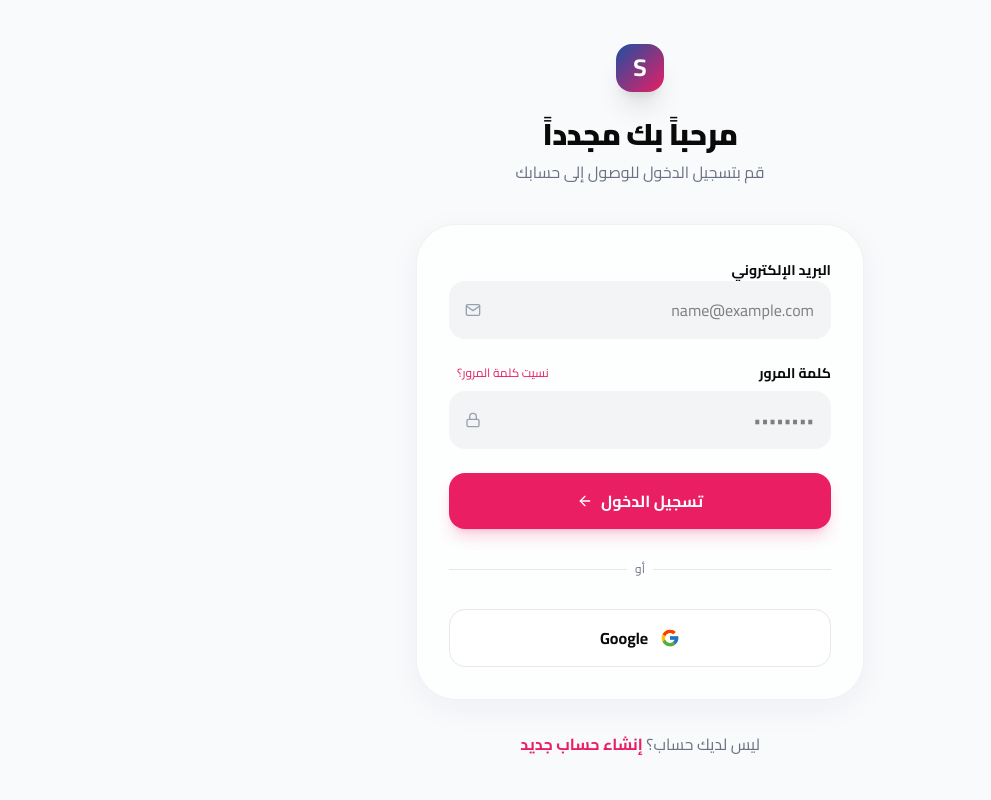
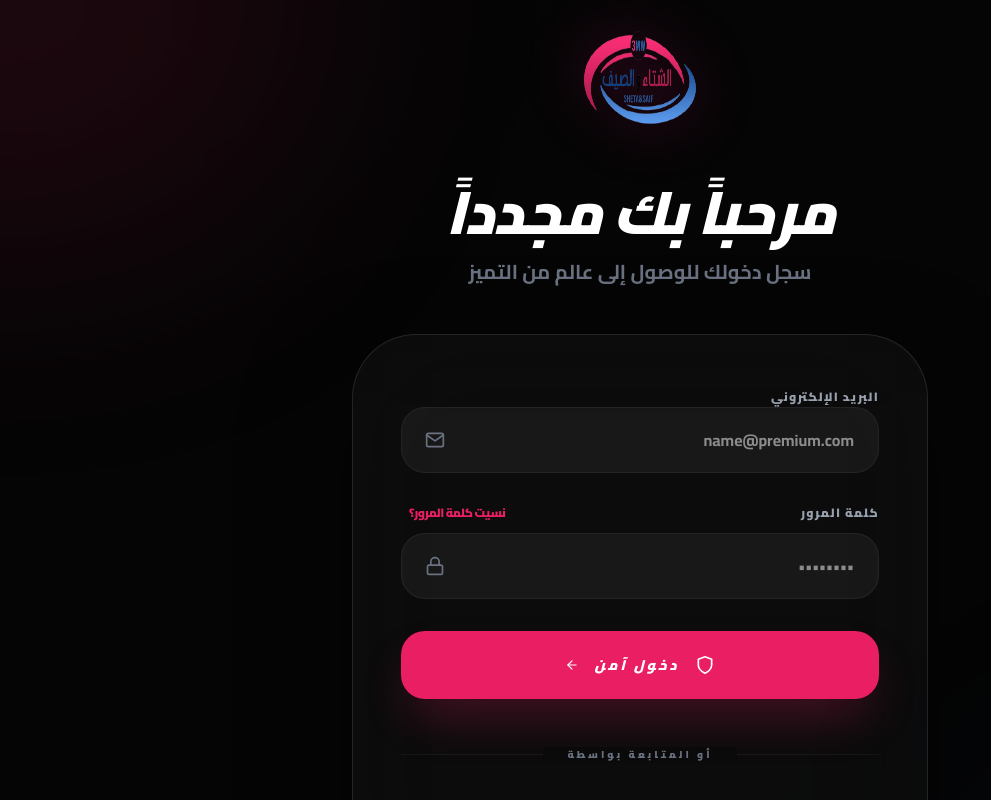
Before and after one commit to mohammedtarek206/Shita-saif, a Next.js app: page /login in a window 1280 px wide. Shown: the top 800 px of the page, without its empty margins (0-991 px from the left). Built offline with nearby package versions, Linux system fonts and the light colour scheme.

Commit message:
feat: complete premium UI overhaul, auth pages modernization, and full-stack audit fixes

```diff
--- a/src/app/(auth)/login/page.tsx
+++ b/src/app/(auth)/login/page.tsx
@@ -1,21 +1,22 @@
 "use client";
 
-import React from "react";
+import React, { useState } from "react";
 import Link from "next/link";
-import { FiMail, FiLock, FiArrowRight } from "react-icons/fi";
+import { FiMail, FiLock, FiArrowRight, FiShield } from "react-icons/fi";
 import { FcGoogle } from "react-icons/fc";
 import { useLanguage } from "@/context/LanguageContext";
 import { signIn } from "next-auth/react";
+import { motion } from "framer-motion";
 
 export default function LoginPage() {
   const { language } = useLanguage();
-  const [formData, setFormData] = React.useState({
+  const [formData, setFormData] = useState({
     email: "",
     password: "",
   });
 
-  const [loading, setLoading] = React.useState(false);
-  const [error, setError] = React.useState("");
+  const [loading, setLoading] = useState(false);
+  const [error, setError] = useState("");
 
   const handleSubmit = async (e: React.FormEvent) => {
     e.preventDefault();
@@ -29,61 +30,85 @@ export default function LoginPage() {
     });
 
     if (result?.error) {
-      setError(language === "ar" ? "بيانات الدخول غير صحيحة" : "Invalid email or password");
+      setError(language === "ar" ? "بيانات الدخول غير صحيحة" : "Invalid credentials. Please try again.");
       setLoading(false);
     } else {
       window.location.href = "/";
     }
   };
 
+  const t = {
+    title: language === "ar" ? "مرحباً بك مجدداً" : "Welcome Back",
+    subtitle: language === "ar" ? "سجل دخولك للوصول إلى عالم من التميز" : "Sign in to access a world of excellence",
+    email: language === "ar" ? "البريد الإلكتروني" : "Email Address",
+    password: language === "ar" ? "كلمة المرور" : "Password",
+    forgot: language === "ar" ? "نسيت كلمة المرور؟" : "Forgot password?",
+    signIn: language === "ar" ? "دخول آمن" : "Secure Sign In",
+    or: language === "ar" ? "أو المتابعة بواسطة" : "Or continue with",
+    noAccount: language === "ar" ? "ليس لديك حساب؟" : "Don't have an account?",
+    create: language === "ar" ? "إنشاء حساب جديد" : "Create an account",
+  };
+
   return (
-    <div className="min-h-screen flex items-center justify-center bg-gray-50 dark:bg-dark p-4">
-      <div className="w-full max-w-md">
-        <div className="text-center mb-10">
-          <Link href="/" className="inline-flex items-center gap-2 mb-6">
-            <div className="w-12 h-12 gradient-primary rounded-2xl flex items-center justify-center text-white font-bold text-2xl shadow-xl">
-              S
-            </div>
+    <div className="min-h-screen flex items-center justify-center bg-[#050505] relative overflow-hidden p-4">
+      {/* Background Decor */}
+      <div className="absolute top-0 left-0 w-full h-full overflow-hidden pointer-events-none">
+        <div className="absolute -top-1/4 -left-1/4 w-1/2 h-1/2 bg-primary/10 rounded-full blur-[120px]" />
+        <div className="absolute -bottom-1/4 -right-1/4 w-1/2 h-1/2 bg-secondary/10 rounded-full blur-[120px]" />
+      </div>
+
+      <motion.div
+        initial={{ opacity: 0, y: 20 }} animate={{ opacity: 1, y: 0 }}
+        className="w-full max-w-xl relative z-10"
+      >
+        <div className="text-center mb-12">
+          <Link href="/" className="inline-block group mb-8">
+            <motion.img
+              whileHover={{ scale: 1.1, rotate: 5 }}
+              src="/Logo-removebg-preview.png"
+              alt="Logo"
+              className="w-24 h-24 md:w-32 md:h-32 mx-auto drop-shadow-[0_0_30px_rgba(255,20,147,0.3)]"
+            />
           </Link>
-          <h1 className="text-3xl font-black mb-2">
-            {language === "ar" ? "مرحباً بك مجدداً" : "Welcome Back"}
+          <h1 className="text-4xl md:text-6xl font-black mb-4 italic uppercase tracking-tighter text-white">
+            {t.title}
           </h1>
-          <p className="text-gray-500">
-            {language === "ar" ? "قم بتسجيل الدخول للوصول إلى حسابك" : "Sign in to access your account"}
+          <p className="text-gray-500 font-bold text-lg md:text-xl">
+            {t.subtitle}
           </p>
         </div>
 
-        <div className="glass p-8 rounded-[2.5rem] border-white/20 shadow-2xl">
-          <form className="space-y-6" onSubmit={handleSubmit}>
-            <div className="space-y-2">
-              <label className="text-sm font-bold ml-2">{language === "ar" ? "البريد الإلكتروني" : "Email Address"}</label>
-              <div className="relative">
-                <FiMail className="absolute left-4 top-1/2 -translate-y-1/2 text-gray-400" />
+        <div className="bg-white/[0.03] backdrop-blur-3xl p-8 md:p-12 rounded-[4rem] border border-white/10 shadow-[0_40px_100px_rgba(0,0,0,0.5)]">
+          <form className="space-y-8" onSubmit={handleSubmit}>
+            <div className="space-y-3">
+              <label className="text-xs font-black uppercase tracking-widest text-gray-400 ml-2">{t.email}</label>
+              <div className="relative group">
+                <FiMail className="absolute left-6 top-1/2 -translate-y-1/2 text-gray-500 group-focus-within:text-primary transition-colors text-xl" />
                 <input
                   type="email"
                   required
-                  placeholder="name@example.com"
-                  className="w-full pl-12 pr-4 py-4 bg-gray-100 dark:bg-white/5 border border-transparent focus:border-primary rounded-2xl outline-none transition-all"
+                  placeholder="name@premium.com"
+                  className="w-full pl-16 pr-6 py-5 bg-white/5 border border-white/5 focus:border-primary/50 rounded-3xl outline-none transition-all text-white font-bold"
                   value={formData.email}
                   onChange={(e) => setFormData({ ...formData, email: e.target.value })}
                 />
               </div>
             </div>
 
-            <div className="space-y-2">
+            <div className="space-y-3">
               <div className="flex items-center justify-between ml-2">
-                <label className="text-sm font-bold">{language === "ar" ? "كلمة المرور" : "Password"}</label>
-                <Link href="/forgot-password" className="text-xs text-primary hover:underline">
-                  {language === "ar" ? "نسيت كلمة المرور؟" : "Forgot password?"}
+                <label className="text-xs font-black uppercase tracking-widest text-gray-400">{t.password}</label>
+                <Link href="/forgot-password" size="sm" className="text-xs text-primary font-black uppercase tracking-tighter hover:opacity-80">
+                  {t.forgot}
                 </Link>
               </div>
-              <div className="relative">
-                <FiLock className="absolute left-4 top-1/2 -translate-y-1/2 text-gray-400" />
+              <div className="relative group">
+                <FiLock className="absolute left-6 top-1/2 -translate-y-1/2 text-gray-500 group-focus-within:text-primary transition-colors text-xl" />
                 <input
                   type="password"
                   required
                   placeholder="••••••••"
-                  className="w-full pl-12 pr-4 py-4 bg-gray-100 dark:bg-white/5 border border-transparent focus:border-primary rounded-2xl outline-none transition-all"
+                  className="w-full pl-16 pr-6 py-5 bg-white/5 border border-white/5 focus:border-primary/50 rounded-3xl outline-none transition-all text-white font-bold"
                   value={formData.password}
                   onChange={(e) => setFormData({ ...formData, password: e.target.value })}
                 />
@@ -91,54 +116,57 @@ export default function LoginPage() {
             </div>
 
             {error && (
-              <div className="bg-red-500/10 border border-red-500/20 text-red-500 p-4 rounded-2xl text-sm font-bold text-center">
+              <motion.div initial={{ opacity: 0, scale: 0.9 }} animate={{ opacity: 1, scale: 1 }} className="bg-red-500/10 border border-red-500/20 text-red-500 p-5 rounded-3xl text-sm font-black text-center italic">
                 {error}
-              </div>
+              </motion.div>
             )}
 
             <button
               type="submit"
               disabled={loading}
-              className="w-full py-4 bg-primary text-white rounded-2xl font-bold shadow-lg shadow-primary/20 hover:scale-[1.02] transition-all flex items-center justify-center gap-2 disabled:opacity-50"
+              className="w-full py-6 bg-primary text-white rounded-3xl font-black uppercase tracking-[0.2em] shadow-2xl shadow-primary/30 hover:scale-[1.02] active:scale-[0.98] transition-all flex items-center justify-center gap-4 disabled:opacity-50 text-sm italic"
             >
               {loading ? (
-                <div className="w-6 h-6 border-2 border-white/30 border-t-white rounded-full animate-spin" />
+                <div className="w-7 h-7 border-4 border-white/30 border-t-white rounded-full animate-spin" />
               ) : (
                 <>
-                  {language === "ar" ? "تسجيل الدخول" : "Sign In"}
+                  <FiShield className="text-xl" />
+                  {t.signIn}
                   <FiArrowRight className={language === "ar" ? "rotate-180" : ""} />
                 </>
               )}
             </button>
           </form>
 
-          <div className="relative my-8">
+          {/* Luxury Divider */}
+          <div className="relative my-12">
             <div className="absolute inset-0 flex items-center">
-              <div className="w-full border-t border-gray-200 dark:border-white/10"></div>
+              <div className="w-full border-t border-white/5"></div>
             </div>
-            <div className="relative flex justify-center text-xs uppercase">
-              <span className="bg-white dark:bg-dark px-2 text-gray-500">{language === "ar" ? "أو" : "Or continue with"}</span>
+            <div className="relative flex justify-center">
+              <span className="bg-[#0A0A0A] px-6 text-[10px] font-black uppercase tracking-[0.3em] text-gray-500">
+                {t.or}
+              </span>
             </div>
           </div>
 
           <button
             type="button"
             onClick={() => signIn("google")}
-            className="w-full py-4 bg-white dark:bg-white/5 border border-gray-200 dark:border-white/10 rounded-2xl font-bold flex items-center justify-center gap-3 hover:bg-gray-50 dark:hover:bg-white/10 transition-all"
+            className="w-full py-5 bg-white/5 border border-white/5 rounded-3xl font-black uppercase tracking-widest flex items-center justify-center gap-4 hover:bg-white/10 transition-all text-white group"
           >
-            <FcGoogle className="text-xl" />
-            <span>Google</span>
+            <FcGoogle className="text-2xl group-hover:scale-110 transition-transform" />
+            <span className="text-xs">{language === "ar" ? "المتابعة بواسطة Google" : "Continue with Google"}</span>
           </button>
         </div>
 
-
-        <p className="text-center mt-8 text-gray-500">
-          {language === "ar" ? "ليس لديك حساب؟" : "Don't have an account?"}{" "}
-          <Link href="/register" className="text-primary font-bold hover:underline">
-            {language === "ar" ? "إنشاء حساب جديد" : "Create an account"}
+        <p className="text-center mt-12 text-gray-500 font-bold">
+          {t.noAccount}{" "}
+          <Link href="/register" className="text-primary font-black uppercase tracking-tighter hover:underline decoration-2 underline-offset-4 ml-2">
+            {t.create}
           </Link>
         </p>
-      </div>
+      </motion.div>
     </div>
   );
 }
--- a/src/app/(auth)/register/page.tsx
+++ b/src/app/(auth)/register/page.tsx
@@ -2,11 +2,12 @@
 
 import React, { useState } from "react";
 import Link from "next/link";
-import { FiMail, FiLock, FiUser, FiArrowRight } from "react-icons/fi";
+import { FiMail, FiLock, FiUser, FiArrowRight, FiShieldCheck } from "react-icons/fi";
 import { FcGoogle } from "react-icons/fc";
 import { useLanguage } from "@/context/LanguageContext";
 import { signIn } from "next-auth/react";
 import { useRouter } from "next/navigation";
+import { motion } from "framer-motion";
 
 export default function RegisterPage() {
   const { language } = useLanguage();
@@ -35,10 +36,9 @@ export default function RegisterPage() {
       const data = await res.json();
 
       if (!res.ok) {
-        throw new Error(data.error || "Something went wrong");
+        throw new Error(data.error || "Registration failed");
       }
 
-      // Automatically sign in after registration
       const result = await signIn("credentials", {
         email: formData.email,
         password: formData.password,
@@ -58,34 +58,58 @@ export default function RegisterPage() {
     }
   };
 
+  const t = {
+    title: language === "ar" ? "ابدأ رحلتك معنا" : "Begin Your Journey",
+    subtitle: language === "ar" ? "انضم إلى نخبة عملاء الشتاء والصيف" : "Join the elite Winter & Summer community",
+    name: language === "ar" ? "الاسم بالكامل" : "Full Name",
+    email: language === "ar" ? "البريد الإلكتروني" : "Email Address",
+    password: language === "ar" ? "كلمة المرور" : "Password",
+    register: language === "ar" ? "إنشاء حساب فاخر" : "Create Premium Account",
+    or: language === "ar" ? "أو التسجيل بواسطة" : "Or register with",
+    hasAccount: language === "ar" ? "لديك حساب بالفعل؟" : "Already have an account?",
+    login: language === "ar" ? "تسجيل الدخول" : "Sign In",
+  };
+
   return (
-    <div className="min-h-screen flex items-center justify-center bg-gray-50 dark:bg-dark p-4">
-      <div className="w-full max-w-md">
-        <div className="text-center mb-10">
-          <Link href="/" className="inline-flex items-center gap-2 mb-6">
-            <div className="w-12 h-12 gradient-primary rounded-2xl flex items-center justify-center text-white font-bold text-2xl shadow-xl">
-              S
-            </div>
+    <div className="min-h-screen flex items-center justify-center bg-[#050505] relative overflow-hidden p-4">
+      {/* Background Decor */}
+      <div className="absolute top-0 left-0 w-full h-full overflow-hidden pointer-events-none">
+        <div className="absolute -top-1/4 -right-1/4 w-1/2 h-1/2 bg-secondary/10 rounded-full blur-[120px]" />
+        <div className="absolute -bottom-1/4 -left-1/4 w-1/2 h-1/2 bg-primary/10 rounded-full blur-[120px]" />
+      </div>
+
+      <motion.div
+        initial={{ opacity: 0, y: 20 }} animate={{ opacity: 1, y: 0 }}
+        className="w-full max-w-xl relative z-10"
+      >
+        <div className="text-center mb-12">
+          <Link href="/" className="inline-block group mb-8">
+            <motion.img
+              whileHover={{ scale: 1.1, rotate: -5 }}
+              src="/Logo-removebg-preview.png"
+              alt="Logo"
+              className="w-24 h-24 md:w-32 md:h-32 mx-auto drop-shadow-[0_0_30px_rgba(255,20,147,0.3)]"
+            />
           </Link>
-          <h1 className="text-3xl font-black mb-2">
-            {language === "ar" ? "إنشاء حساب جديد" : "Create Account"}
+          <h1 className="text-4xl md:text-6xl font-black mb-4 italic uppercase tracking-tighter text-white">
+            {t.title}
           </h1>
-          <p className="text-gray-500">
-            {language === "ar" ? "انضم إلينا واستمتع بأفضل العروض" : "Join us and enjoy the best offers"}
+          <p className="text-gray-500 font-bold text-lg md:text-xl">
+            {t.subtitle}
           </p>
         </div>
 
-        <div className="glass p-8 rounded-[2.5rem] border-white/20 shadow-2xl">
+        <div className="bg-white/[0.03] backdrop-blur-3xl p-8 md:p-12 rounded-[4rem] border border-white/10 shadow-[0_40px_100px_rgba(0,0,0,0.5)]">
           <form className="space-y-6" onSubmit={handleSubmit}>
             <div className="space-y-2">
-              <label className="text-sm font-bold ml-2">{language === "ar" ? "الاسم بالكامل" : "Full Name"}</label>
-              <div className="relative">
-                <FiUser className="absolute left-4 top-1/2 -translate-y-1/2 text-gray-400" />
+              <label className="text-xs font-black uppercase tracking-widest text-gray-400 ml-2">{t.name}</label>
+              <div className="relative group">
+                <FiUser className="absolute left-6 top-1/2 -translate-y-1/2 text-gray-500 group-focus-within:text-primary transition-colors text-xl" />
                 <input
                   type="text"
                   required
                   placeholder={language === "ar" ? "الاسم" : "John Doe"}
-                  className="w-full pl-12 pr-4 py-4 bg-gray-100 dark:bg-white/5 border border-transparent focus:border-primary rounded-2xl outline-none transition-all"
+                  className="w-full pl-16 pr-6 py-4 bg-white/5 border border-white/5 focus:border-primary/50 rounded-3xl outline-none transition-all text-white font-bold"
                   value={formData.name}
                   onChange={(e) => setFormData({ ...formData, name: e.target.value })}
                 />
@@ -93,14 +117,14 @@ export default function RegisterPage() {
             </div>
 
             <div className="space-y-2">
-              <label className="text-sm font-bold ml-2">{language === "ar" ? "البريد الإلكتروني" : "Email Address"}</label>
-              <div className="relative">
-                <FiMail className="absolute left-4 top-1/2 -translate-y-1/2 text-gray-400" />
+              <label className="text-xs font-black uppercase tracking-widest text-gray-400 ml-2">{t.email}</label>
+              <div className="relative group">
+                <FiMail className="absolute left-6 top-1/2 -translate-y-1/2 text-gray-500 group-focus-within:text-primary transition-colors text-xl" />
                 <input
                   type="email"
                   required
-                  placeholder="name@example.com"
-                  className="w-full pl-12 pr-4 py-4 bg-gray-100 dark:bg-white/5 border border-transparent focus:border-primary rounded-2xl outline-none transition-all"
+                  placeholder="name@premium.com"
+                  className="w-full pl-16 pr-6 py-4 bg-white/5 border border-white/5 focus:border-primary/50 rounded-3xl outline-none transition-all text-white font-bold"
                   value={formData.email}
                   onChange={(e) => setFormData({ ...formData, email: e.target.value })}
                 />
@@ -108,14 +132,14 @@ export default function RegisterPage() {
             </div>
 
             <div className="space-y-2">
-              <label className="text-sm font-bold ml-2">{language === "ar" ? "كلمة المرور" : "Password"}</label>
-              <div className="relative">
-                <FiLock className="absolute left-4 top-1/2 -translate-y-1/2 text-gray-400" />
+              <label className="text-xs font-black uppercase tracking-widest text-gray-400 ml-2">{t.password}</label>
+              <div className="relative group">
+                <FiLock className="absolute left-6 top-1/2 -translate-y-1/2 text-gray-500 group-focus-within:text-primary transition-colors text-xl" />
                 <input
                   type="password"
                   required
                   placeholder="••••••••"
-                  className="w-full pl-12 pr-4 py-4 bg-gray-100 dark:bg-white/5 border border-transparent focus:border-primary rounded-2xl outline-none transition-all"
+                  className="w-full pl-16 pr-6 py-4 bg-white/5 border border-white/5 focus:border-primary/50 rounded-3xl outline-none transition-all text-white font-bold"
                   value={formData.password}
                   onChange={(e) => setFormData({ ...formData, password: e.target.value })}
                 />
@@ -123,53 +147,57 @@ export default function RegisterPage() {
             </div>
 
             {error && (
-              <div className="bg-red-500/10 border border-red-500/20 text-red-500 p-4 rounded-2xl text-sm font-bold">
+              <motion.div initial={{ opacity: 0, scale: 0.9 }} animate={{ opacity: 1, scale: 1 }} className="bg-red-500/10 border border-red-500/20 text-red-500 p-4 rounded-2xl text-sm font-black text-center italic">
                 {error}
-              </div>
+              </motion.div>
             )}
 
             <button
               type="submit"
               disabled={loading}
-              className="w-full py-4 bg-primary text-white rounded-2xl font-bold shadow-lg shadow-primary/20 hover:scale-[1.02] transition-all flex items-center justify-center gap-2 disabled:opacity-50"
+              className="w-full py-5 bg-primary text-white rounded-3xl font-black uppercase tracking-[0.2em] shadow-2xl shadow-primary/30 hover:scale-[1.02] active:scale-[0.98] transition-all flex items-center justify-center gap-4 disabled:opacity-50 text-sm italic"
             >
               {loading ? (
-                <div className="w-6 h-6 border-2 border-white/30 border-t-white rounded-full animate-spin" />
+                <div className="w-7 h-7 border-4 border-white/30 border-t-white rounded-full animate-spin" />
               ) : (
                 <>
-                  {language === "ar" ? "تسجيل" : "Register"}
+                  <FiShieldCheck className="text-xl" />
+                  {t.register}
                   <FiArrowRight className={language === "ar" ? "rotate-180" : ""} />
                 </>
               )}
             </button>
           </form>
 
-          <div className="relative my-8">
+          {/* Luxury Divider */}
+          <div className="relative my-10">
             <div className="absolute inset-0 flex items-center">
-              <div className="w-full border-t border-gray-200 dark:border-white/10"></div>
+              <div className="w-full border-t border-white/5"></div>
             </div>
-            <div className="relative flex justify-center text-xs uppercase">
-              <span className="bg-white dark:bg-dark px-2 text-gray-500">{language === "ar" ? "أو سجل عبر" : "Or register with"}</span>
+            <div className="relative flex justify-center">
+              <span className="bg-[#0A0A0A] px-6 text-[10px] font-black uppercase tracking-[0.3em] text-gray-500">
+                {t.or}
+              </span>
             </div>
           </div>
 
           <button
             type="button"
             onClick={() => signIn("google")}
-            className="w-full py-4 bg-white dark:bg-white/5 border border-gray-200 dark:border-white/10 rounded-2xl font-bold flex items-center justify-center gap-3 hover:bg-gray-50 dark:hover:bg-white/10 transition-all"
+            className="w-full py-4 bg-white/5 border border-white/5 rounded-3xl font-black uppercase tracking-widest flex items-center justify-center gap-4 hover:bg-white/10 transition-all text-white group"
           >
-            <FcGoogle className="text-xl" />
-            <span>Google</span>
+            <FcGoogle className="text-2xl group-hover:scale-110 transition-transform" />
+            <span className="text-xs">{language === "ar" ? "سجل بواسطة Google" : "Register with Google"}</span>
           </button>
         </div>
 
-        <p className="text-center mt-8 text-gray-500">
-          {language === "ar" ? "لديك حساب بالفعل؟" : "Already have an account?"}{" "}
-          <Link href="/login" className="text-primary font-bold hover:underline">
-            {language === "ar" ? "تسجيل الدخول" : "Sign In"}
+        <p className="text-center mt-10 text-gray-500 font-bold">
+          {t.hasAccount}{" "}
+          <Link href="/login" className="text-primary font-black uppercase tracking-tighter hover:underline decoration-2 underline-offset-4 ml-2">
+            {t.login}
           </Link>
         </p>
-      </div>
+      </motion.div>
     </div>
   );
 }
```
